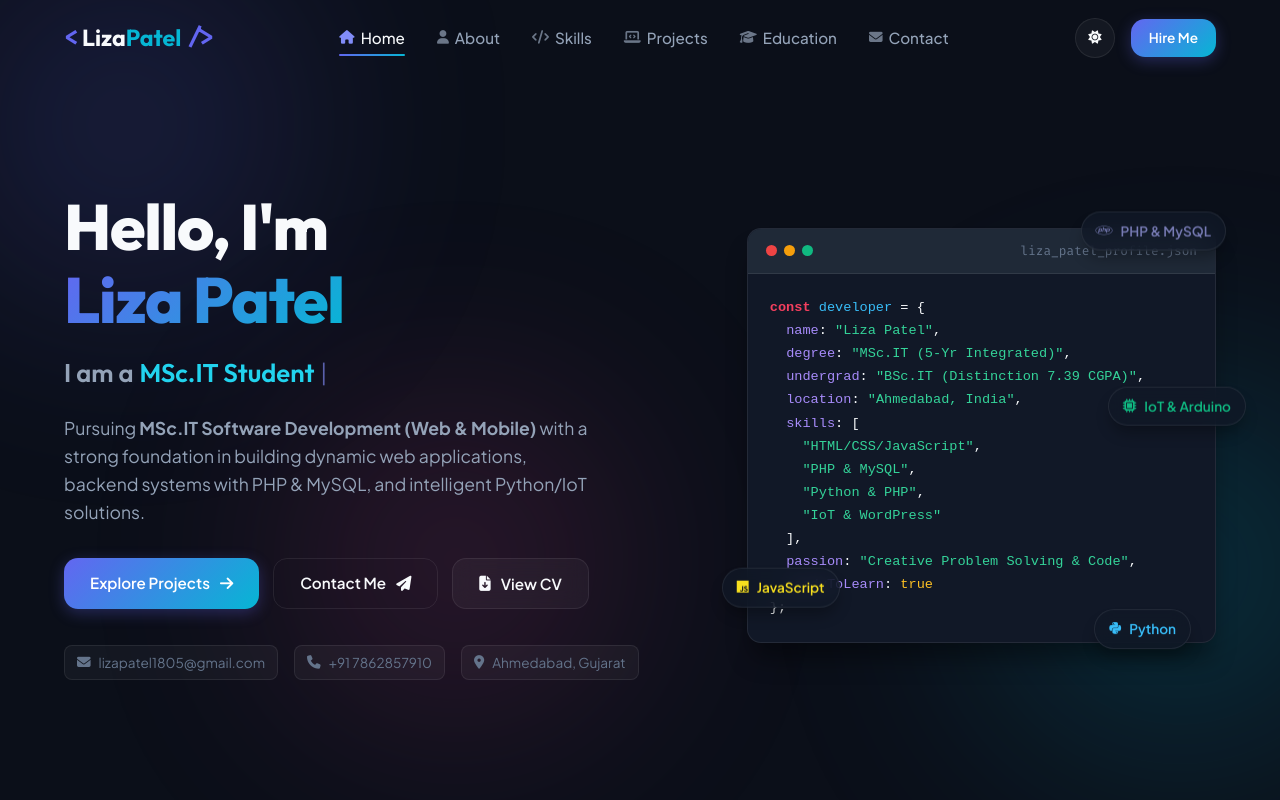
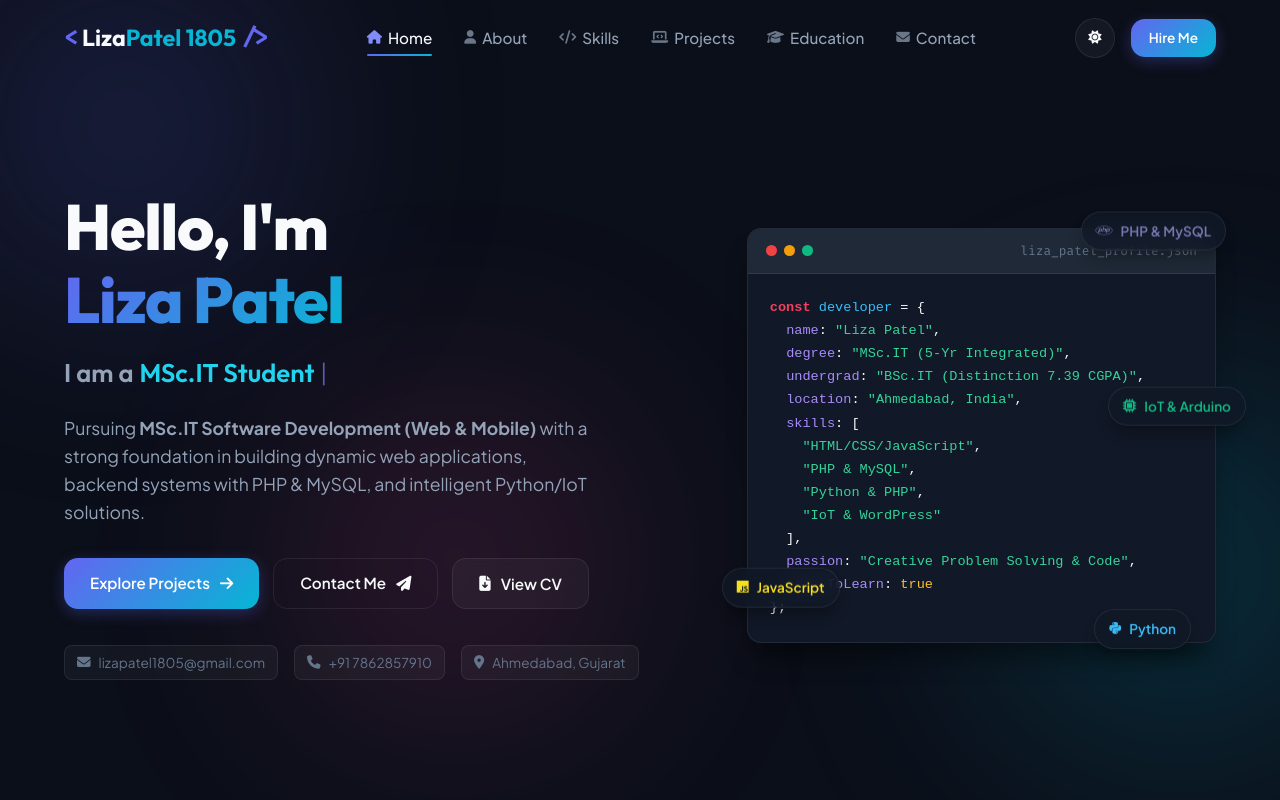
Before and after one commit to Lizapatel1805/Runner, a plain HTML site: page index.html in a window 1280 px wide. Shown: the top 800 px of the page. Drawn offline with Linux system fonts and the light colour scheme.

Commit message:
update index.html

```diff
--- a/index.html
+++ b/index.html
@@ -34,7 +34,7 @@
         <div class="container nav-container">
             <a href="#home" class="nav-logo">
                 <span class="logo-symbol">&lt;</span>
-                <span class="logo-text">Liza<span class="highlight">Patel</span></span>
+                <span class="logo-text">Liza<span class="highlight">Patel 1805</span></span>
                 <span class="logo-symbol">/&gt;</span>
             </a>
 
```
